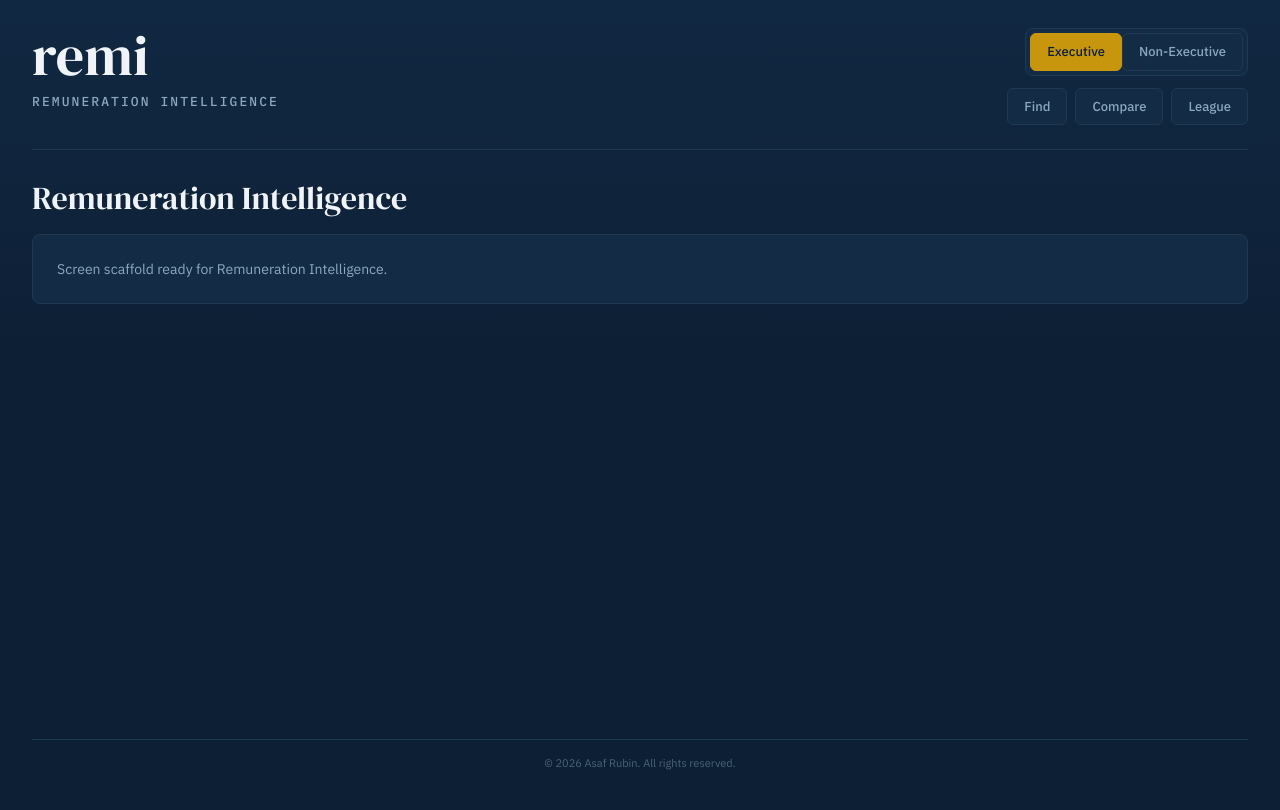
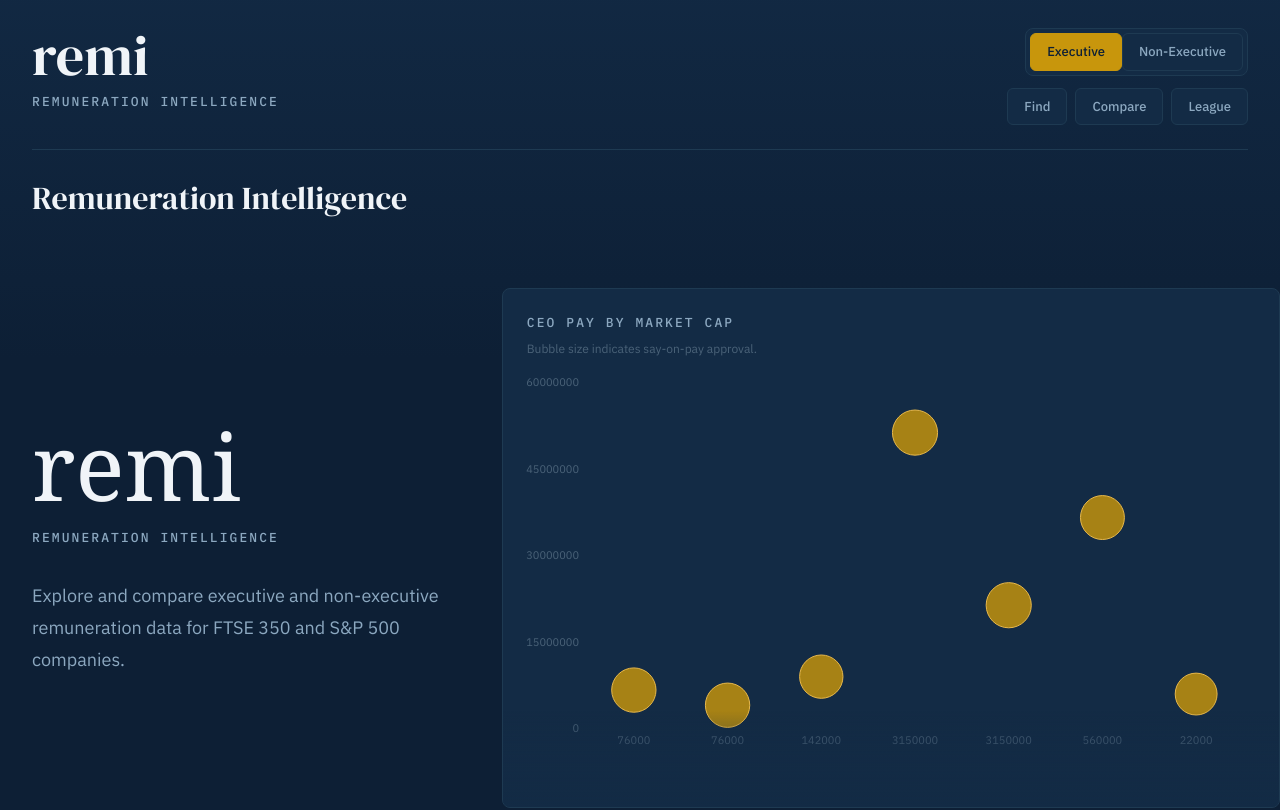
Before and after one commit to asafrubin00/Remi, a React (Vite) app: page / in a window 1280 px wide. Shown: the top 810 px of the page. Built offline with nearby package versions, Linux system fonts and the light colour scheme.

Commit message:
feat: build animated landing screen

```diff
--- a/src/App.jsx
+++ b/src/App.jsx
@@ -2,6 +2,7 @@
 import { TabButton } from "./components/ui.jsx";
 import CompareScreen from "./screens/CompareScreen.jsx";
 import FindScreen from "./screens/FindScreen.jsx";
+import LandingScreen from "./screens/LandingScreen.jsx";
 import LeagueScreen from "./screens/LeagueScreen.jsx";
 
 const VIEWS = [
@@ -84,7 +85,9 @@
             <p className="remi-kicker">Viewing {directorType === "executive" ? "Executive" : "Non-Executive"} data</p>
           ) : null}
         </div>
-        {activeView === "find" ? (
+        {activeView === "landing" ? (
+          <LandingScreen onEnter={() => navigate("find")} />
+        ) : activeView === "find" ? (
           <FindScreen directorType={directorType} initialSelectedId={focusedDirectorId} />
         ) : activeView === "compare" ? (
           <CompareScreen directorType={directorType} />
--- /dev/null
+++ b/src/screens/LandingScreen.jsx
@@ -0,0 +1,66 @@
+import { ChevronDown } from "lucide-react";
+import { useMemo } from "react";
+import { Scatter, ScatterChart, ResponsiveContainer, XAxis, YAxis, ZAxis } from "recharts";
+import { allDirectors, flattenDirectorYear } from "../data/mockRemuneration.js";
+
+const sectorY = {
+  Energy: 1,
+  "Financial Services": 2,
+  Technology: 3,
+  "Consumer Staples": 4
+};
+
+export default function LandingScreen({ onEnter }) {
+  const data = useMemo(() => {
+    return allDirectors()
+      .filter((director) => director.type === "executive")
+      .map((director) => {
+        const row = flattenDirectorYear(director);
+        return {
+          name: row.name,
+          sector: row.sector,
+          company: row.company,
+          marketCap: row.marketCap,
+          pay: row.totalCompensation,
+          vote: row.sayOnPayPct,
+          y: sectorY[row.sector] ?? 2
+        };
+      });
+  }, []);
+
+  return (
+    <button className="group block min-h-[680px] w-full text-left" onClick={onEnter} aria-label="Enter Remi Find screen">
+      <div className="grid min-h-[620px] grid-cols-[36%_64%] items-center gap-8">
+        <div>
+          <h2 className="font-serif text-[92px] font-normal leading-none text-remi-text">remi</h2>
+          <p className="remi-kicker mt-4">Remuneration Intelligence</p>
+          <p className="mt-8 max-w-[430px] text-[18px] leading-8 text-remi-text-secondary">
+            Explore and compare executive and non-executive remuneration data for FTSE 350 and S&P 500 companies.
+          </p>
+        </div>
+
+        <div className="relative h-[520px] overflow-hidden rounded-lg border border-remi-border bg-remi-secondary">
+          <div className="absolute left-6 top-6 z-10">
+            <p className="remi-kicker">CEO Pay By Market Cap</p>
+            <p className="mt-2 text-xs text-remi-muted">Bubble size indicates say-on-pay approval.</p>
+          </div>
+          <div className="absolute inset-0 animate-[remi-drift_8s_ease-in-out_infinite] pt-16">
+            <ResponsiveContainer width="100%" height="100%">
+              <ScatterChart margin={{ top: 36, right: 36, bottom: 42, left: 24 }}>
+                <XAxis dataKey="marketCap" tick={{ fill: "#4A6278", fontSize: 11 }} axisLine={false} tickLine={false} name="Market cap" />
+                <YAxis dataKey="pay" tick={{ fill: "#4A6278", fontSize: 11 }} axisLine={false} tickLine={false} name="Pay" />
+                <ZAxis dataKey="vote" range={[280, 1600]} />
+                <Scatter data={data} fill="#C8960C" fillOpacity={0.82} stroke="#E8B84B" strokeWidth={1} />
+              </ScatterChart>
+            </ResponsiveContainer>
+          </div>
+          <div className="pointer-events-none absolute inset-x-0 bottom-0 h-24 bg-gradient-to-t from-remi-secondary to-transparent" />
+        </div>
+      </div>
+
+      <div className="flex justify-center pb-5 text-remi-gold-light transition group-hover:translate-y-1 group-hover:text-remi-gold">
+        <ChevronDown size={32} strokeWidth={1.5} />
+      </div>
+    </button>
+  );
+}
--- a/src/styles/index.css
+++ b/src/styles/index.css
@@ -149,3 +149,13 @@
     opacity: 1;
   }
 }
+
+@keyframes remi-drift {
+  0%,
+  100% {
+    transform: translateY(0);
+  }
+  50% {
+    transform: translateY(-10px);
+  }
+}
```
